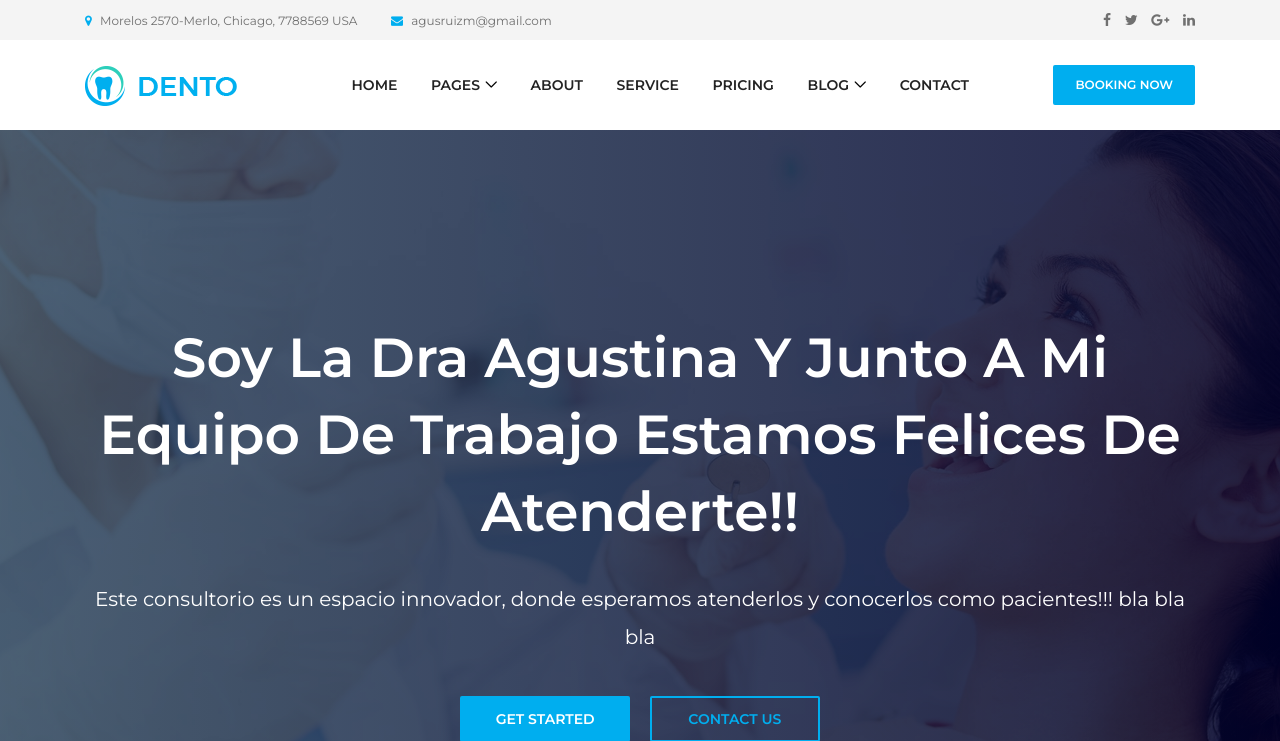
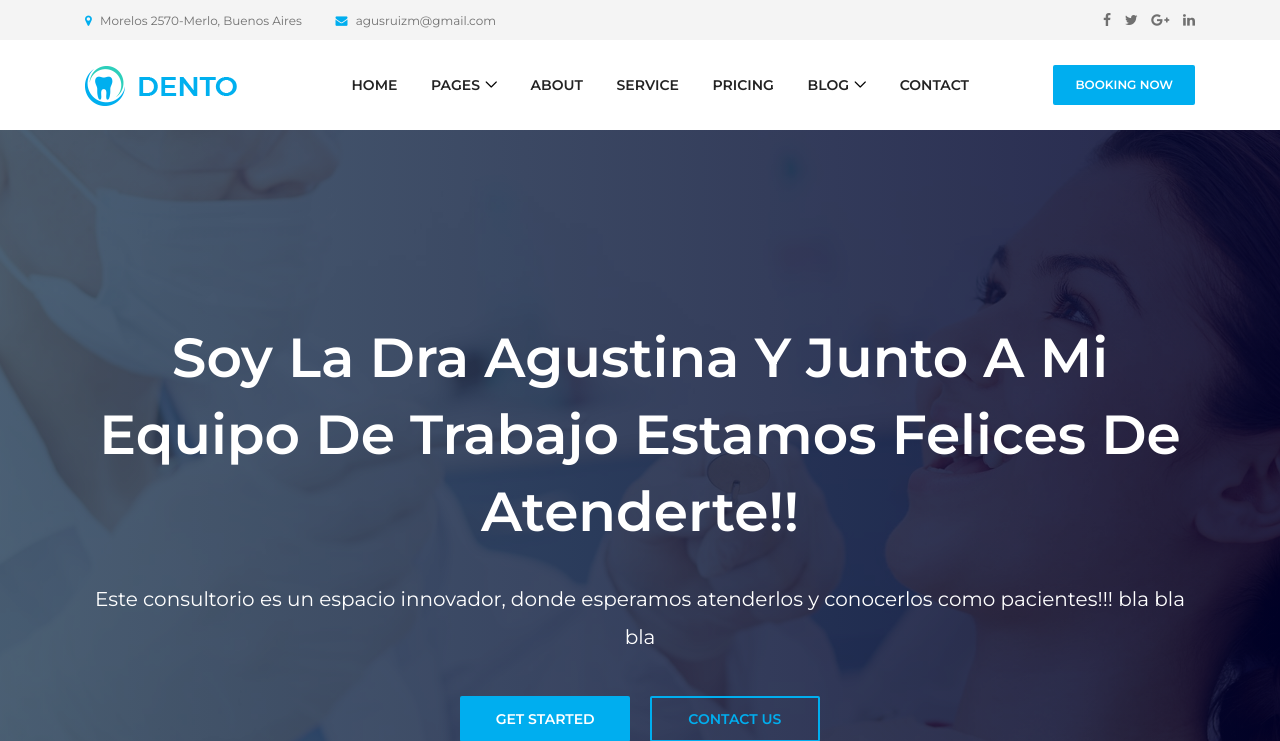
Before and after one commit to afr-ops/drnavarro, a Django app: page / in a window 1280 px wide. Shown: the top 741 px of the page. Run offline with Django 3.2, Linux system fonts and the light colour scheme; some libraries are stand-ins or nearby versions; some web fonts are replaced.

Commit message:
Buenos Aires

```diff
--- a/website/templates/home.html
+++ b/website/templates/home.html
@@ -36,7 +36,7 @@
           <!-- Top Content -->
           <div class="col-6 col-md-9 col-lg-8">
             <div class="top-header-content">
-              <a href="#" data-toggle="tooltip" data-placement="bottom" title="Libertad "><i class="fa fa-map-marker"></i> <span>Morelos 2570-Merlo, Chicago, 7788569 USA</span></a>
+              <a href="#" data-toggle="tooltip" data-placement="bottom" title="Libertad "><i class="fa fa-map-marker"></i> <span>Morelos 2570-Merlo, Buenos Aires</span></a>
               <a href="#" data-toggle="tooltip" data-placement="bottom" title="info.dento@gmail.com"><i class="fa fa-envelope"></i> <span>agusruizm@gmail.com</span></a>
             </div>
           </div>
```
